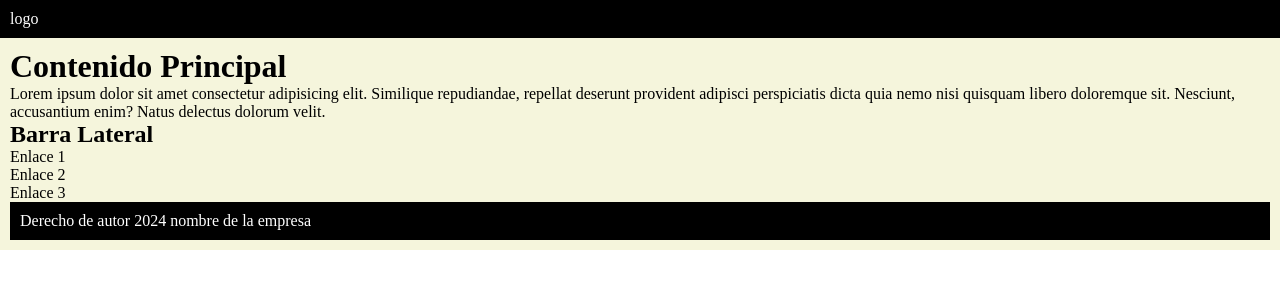
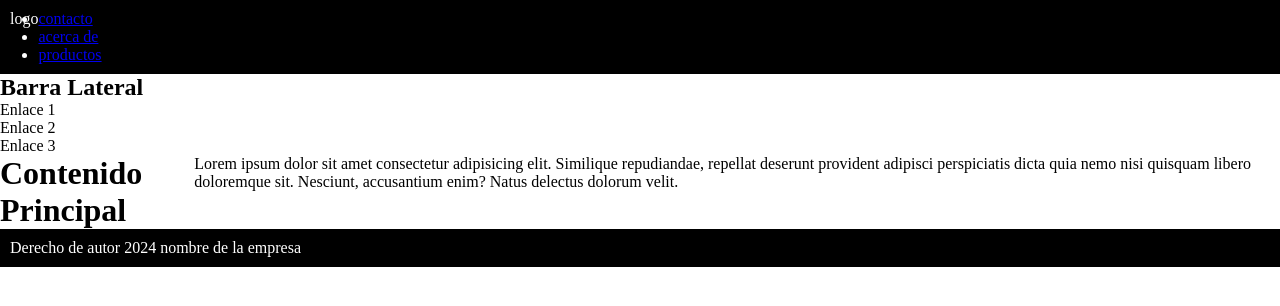
Before and after one commit to MarianaTejera/Actividad-layout-, a plain HTML site: page Actividadlayout/index.html in a window 1280 px wide. Drawn offline with Linux system fonts and the light colour scheme.

Commit message:
en proceso

```diff
--- a/Actividadlayout/index.html
+++ b/Actividadlayout/index.html
@@ -19,9 +19,8 @@
         }
 
         .content {
-            justify-content: center;
-            background-color: beige;
-            padding: 10px;
+            display: flex;
+            flex-direction: 1;
          }
 
          .siderbar{
@@ -38,11 +37,11 @@
         }
 
         .header{
+            display: flex;
             color: white;
             background-color: black;
             padding: 10px;
         }
-
 
 
     </style>
@@ -53,12 +52,15 @@
 
         <div class="header">
             logo
+            <div class="nav">
+                <ul>
+                    <li><a href="./contacto.html">contacto</a></li>
+                    <li><a href="./acercade.html">acerca de</a></li>
+                    <li><a href="productos.html">productos</a></li>
+                </ul>
             </div>
-
-        <div class="content">
-            <h1>Contenido Principal</h1>
-            <p>Lorem ipsum dolor sit amet consectetur adipisicing elit. Similique repudiandae, repellat deserunt provident adipisci perspiciatis dicta quia nemo nisi quisquam libero doloremque sit. Nesciunt, accusantium enim? Natus delectus dolorum velit.</p>
-
+        </div>
+        <div class="main">
             <div class="sidebar">
                 <h2>Barra Lateral</h2>
                 <ul>
@@ -69,8 +71,18 @@
 
             </div>
 
+            <div class="content">
+                <h1>Contenido Principal</h1>
+                <p>Lorem ipsum dolor sit amet consectetur adipisicing elit. Similique repudiandae, repellat deserunt provident adipisci perspiciatis dicta quia nemo nisi quisquam libero doloremque sit. Nesciunt, accusantium enim? Natus delectus dolorum velit.</p>
+            </div>
+
+
+        </div>
+
+
         <div class="footer">
             Derecho de autor 2024 nombre de la empresa
         </div>
+    </div>
 </body>
 </html>
```
Lines whose indentation alone changed are shown as unchanged.
